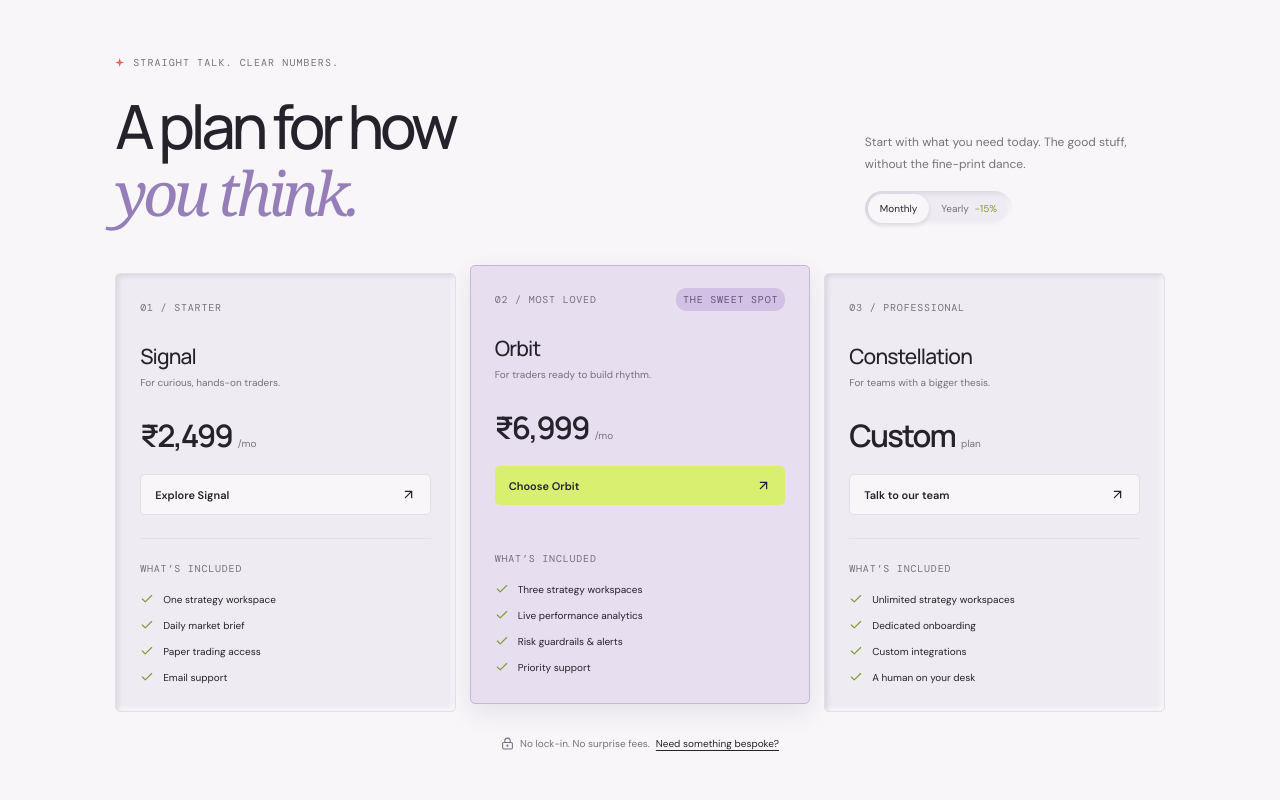
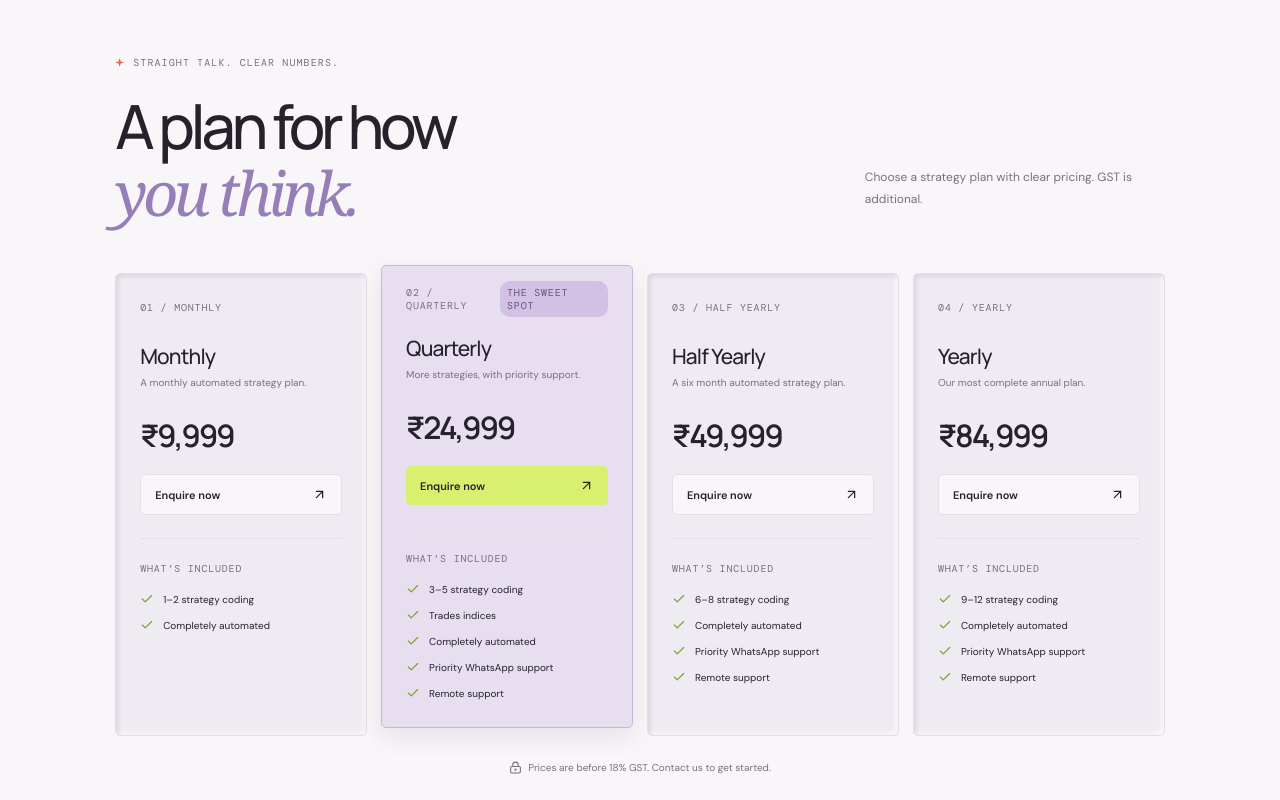
Before and after one commit to Rohanpathak-18/Star-Technovation, a React (Vite) app in the folder client/: page / in a window 1280 px wide. Shown: the part 2920-3720 px from the top of the page. Built offline with nearby package versions, Linux system fonts and the light colour scheme; no server answers.

Commit message:
update pricing

```diff
--- a/client/src/components/sections/index.jsx
+++ b/client/src/components/sections/index.jsx
@@ -188,7 +188,7 @@ export function ManifestoSection() {
   );
 }
 
-export function PricingSection({ billing, setBilling, setModal, choosePlan }) {
+export function PricingSection({ choosePlan }) {
   return (
     <section className="section pricing-section" id="pricing">
       <div className="section-heading pricing-heading">
@@ -201,24 +201,7 @@ export function PricingSection({ billing, setBilling, setModal, choosePlan }) {
           </h2>
         </div>
         <div className="pricing-side">
-          <p>
-            Start with what you need today. The good stuff, without the
-            fine-print dance.
-          </p>
-          <div className="billing-toggle">
-            <button
-              className={billing === "monthly" ? "active" : ""}
-              onClick={() => setBilling("monthly")}
-            >
-              Monthly
-            </button>
-            <button
-              className={billing === "yearly" ? "active" : ""}
-              onClick={() => setBilling("yearly")}
-            >
-              Yearly <span>−15%</span>
-            </button>
-          </div>
+          <p>Choose a strategy plan with clear pricing. GST is additional.</p>
         </div>
       </div>
       <div className="pricing-grid">
@@ -234,12 +217,7 @@ export function PricingSection({ billing, setBilling, setModal, choosePlan }) {
             <h3>{p.name}</h3>
             <p>{p.summary}</p>
             <div className="plan-price">
-              <strong>
-                {billing === "yearly" && p.price.startsWith("₹")
-                  ? `₹${Math.round(Number(p.price.replace(/[₹,]/g, "")) * 0.85).toLocaleString("en-IN")}`
-                  : p.price}
-              </strong>
-              <span>{p.suffix}</span>
+              <strong>{p.price}</strong>
             </div>
             <button
               className={`button ${p.featured ? "button-lime" : "button-outline"}`}
@@ -263,8 +241,8 @@ export function PricingSection({ billing, setBilling, setModal, choosePlan }) {
         ))}
       </div>
       <p className="pricing-note">
-        <LockKeyhole size={13} /> No lock-in. No surprise fees.{" "}
-        <a href="#contact">Need something bespoke?</a>
+        <LockKeyhole size={13} /> Prices are before 18% GST. Contact us to get
+        started.
       </p>
     </section>
   );
--- a/client/src/data/siteContent.js
+++ b/client/src/data/siteContent.js
@@ -1,46 +1,52 @@
 export const plans = [
   {
-    name: "Signal",
-    code: "01 / STARTER",
-    price: "₹2,499",
-    suffix: "/mo",
-    summary: "For curious, hands-on traders.",
-    features: [
-      "One strategy workspace",
-      "Daily market brief",
-      "Paper trading access",
-      "Email support",
-    ],
-    action: "Explore Signal",
+    name: "Monthly",
+    code: "01 / MONTHLY",
+    price: "₹9,999",
+    summary: "A monthly automated strategy plan.",
+    features: ["1–2 strategy coding", "Completely automated"],
+    action: "Enquire now",
   },
   {
-    name: "Orbit",
-    code: "02 / MOST LOVED",
-    price: "₹6,999",
-    suffix: "/mo",
-    summary: "For traders ready to build rhythm.",
+    name: "Quarterly",
+    code: "02 / QUARTERLY",
+    price: "₹24,999",
+    summary: "More strategies, with priority support.",
     features: [
-      "Three strategy workspaces",
-      "Live performance analytics",
-      "Risk guardrails & alerts",
-      "Priority support",
+      "3–5 strategy coding",
+      "Trades indices",
+      "Completely automated",
+      "Priority WhatsApp support",
+      "Remote support",
     ],
-    action: "Choose Orbit",
+    action: "Enquire now",
     featured: true,
   },
   {
-    name: "Constellation",
-    code: "03 / PROFESSIONAL",
-    price: "Custom",
-    suffix: "plan",
-    summary: "For teams with a bigger thesis.",
+    name: "Half Yearly",
+    code: "03 / HALF YEARLY",
+    price: "₹49,999",
+    summary: "A six month automated strategy plan.",
     features: [
-      "Unlimited strategy workspaces",
-      "Dedicated onboarding",
-      "Custom integrations",
-      "A human on your desk",
+      "6–8 strategy coding",
+      "Completely automated",
+      "Priority WhatsApp support",
+      "Remote support",
     ],
-    action: "Talk to our team",
+    action: "Enquire now",
+  },
+  {
+    name: "Yearly",
+    code: "04 / YEARLY",
+    price: "₹84,999",
+    summary: "Our most complete annual plan.",
+    features: [
+      "9–12 strategy coding",
+      "Completely automated",
+      "Priority WhatsApp support",
+      "Remote support",
+    ],
+    action: "Enquire now",
   },
 ];
 
--- a/client/src/pages/HomePage.jsx
+++ b/client/src/pages/HomePage.jsx
@@ -66,7 +66,6 @@ export default function HomePage() {
   const [user, setUser] = useState(initialUser);
   const [notice, setNotice] = useState("");
   const [busy, setBusy] = useState(false);
-  const [billing, setBilling] = useState("monthly");
   const [admin, setAdmin] = useState(location.pathname === "/admin");
   const [adminData, setAdminData] = useState(null);
   const [notifyOpen, setNotifyOpen] = useState(false);
@@ -122,23 +121,7 @@ export default function HomePage() {
     setModal(mode);
     setMenu(false);
   };
-  const choosePlan = async (plan) => {
-    if (plan === "Constellation") {
-      setModal("booking");
-      return;
-    }
-
-    try {
-      const checkout = await api.createCheckout({ plan, billing });
-      if (checkout.url) {
-        window.location.assign(checkout.url);
-        return;
-      }
-      setNotice(checkout.message);
-    } catch (error) {
-      setNotice(error.message);
-    }
-  };
+  const choosePlan = () => setModal("booking");
   if (admin)
     return (
       <AdminPage
@@ -176,7 +159,7 @@ export default function HomePage() {
               <span aria-hidden="true"></span> New: May market letter is here.
             </p>
             <p>
-              <span aria-hidden="true"></span> Orbit plans now include risk alerts.
+              <span aria-hidden="true"></span> Explore our automated strategy plans.
             </p>
           </div>
         )}
@@ -347,9 +330,6 @@ export default function HomePage() {
       <ManifestoSection />
 
       <PricingSection
-        billing={billing}
-        setBilling={setBilling}
-        setModal={setModal}
         choosePlan={choosePlan}
       />
 
--- a/client/src/styles.css
+++ b/client/src/styles.css
@@ -1065,34 +1065,9 @@ button {
   line-height: 1.8;
   margin: 0 0 16px;
 }
-.billing-toggle {
-  display: inline-flex;
-  background: var(--panel);
-  padding: 3px;
-  border-radius: 20px;
-  box-shadow: var(--inset);
-}
-.billing-toggle button {
-  border: 0;
-  background: none;
-  padding: 8px 12px;
-  border-radius: 18px;
-  font-size: 10px;
-  color: var(--muted);
-  cursor: pointer;
-}
-.billing-toggle button.active {
-  background: var(--paper);
-  color: var(--ink);
-  box-shadow: 0 2px 5px #28202c20;
-}
-.billing-toggle button span {
-  color: #829c2e;
-  margin-left: 3px;
-}
 .pricing-grid {
   display: grid;
-  grid-template-columns: repeat(3, 1fr);
+  grid-template-columns: repeat(4, minmax(0, 1fr));
   gap: 14px;
 }
 .plan-card {
@@ -2320,6 +2295,9 @@ button {
     padding-left: 7%;
     padding-right: 7%;
   }
+  .pricing-grid {
+    grid-template-columns: repeat(2, minmax(0, 1fr));
+  }
   .footer-links {
     gap: 40px;
   }
```
Also changed, not shown: 2 other files (tests, documents, lock files or other folders).
